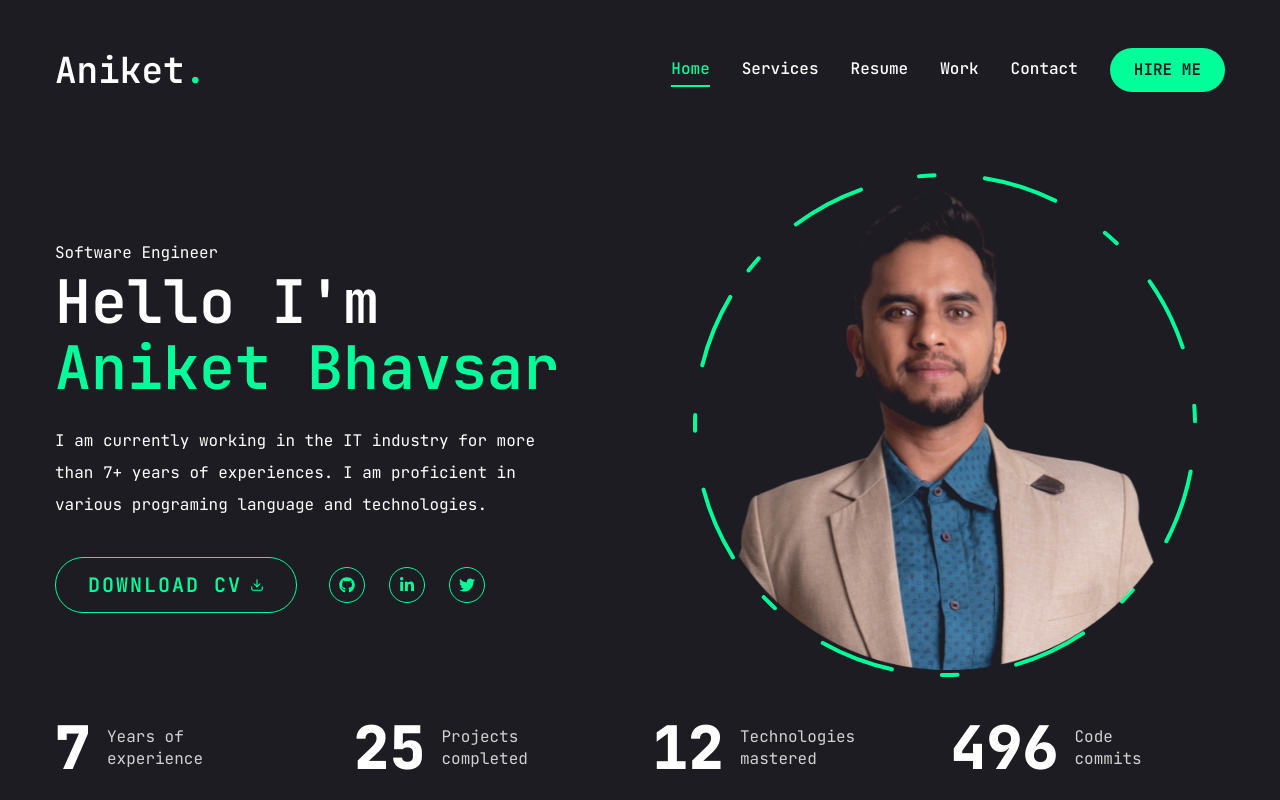
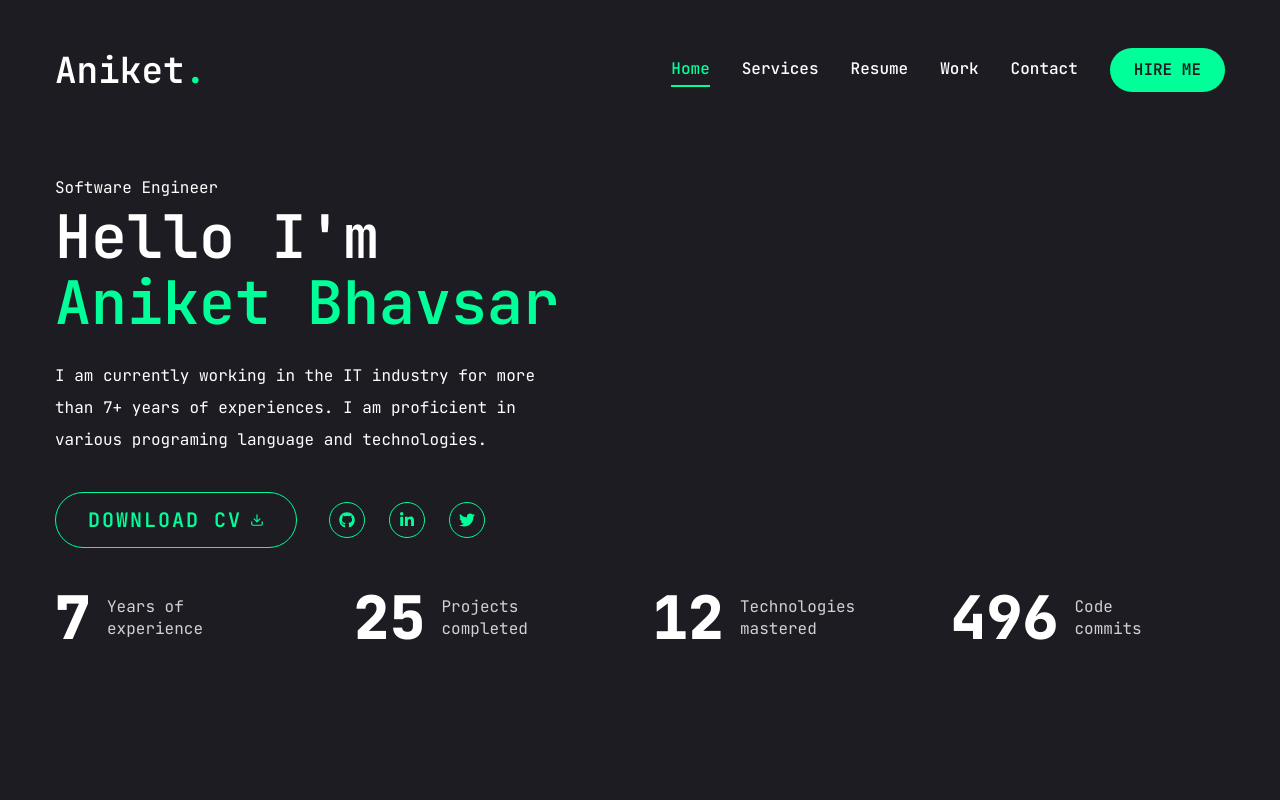
Before and after one commit to aniketbumbc/nextjs-portfolio, a Next.js app: page / in a window 1280 px wide. Built offline with nearby package versions, Linux system fonts and the light colour scheme.

Commit message:
removed photo

```diff
--- a/app/page.jsx
+++ b/app/page.jsx
@@ -47,7 +47,7 @@ const Home = () => {
           </div>
 
           <div className='order-1 xl:order-none mb-8 xl:mb-0'>
-            <Photo />
+            {/* <Photo /> */}
           </div>
         </div>
       </div>
--- a/app/work/page.jsx
+++ b/app/work/page.jsx
@@ -183,6 +183,8 @@ const Work = () => {
 
 export default Work;
 
+//project list
+
 //https://github.com/aniketbumbc/openai-chat
 //https://github.com/aniketbumbc/Cypress-End-to-End
 //https://github.com/aniketbumbc/Springboot-API
```
